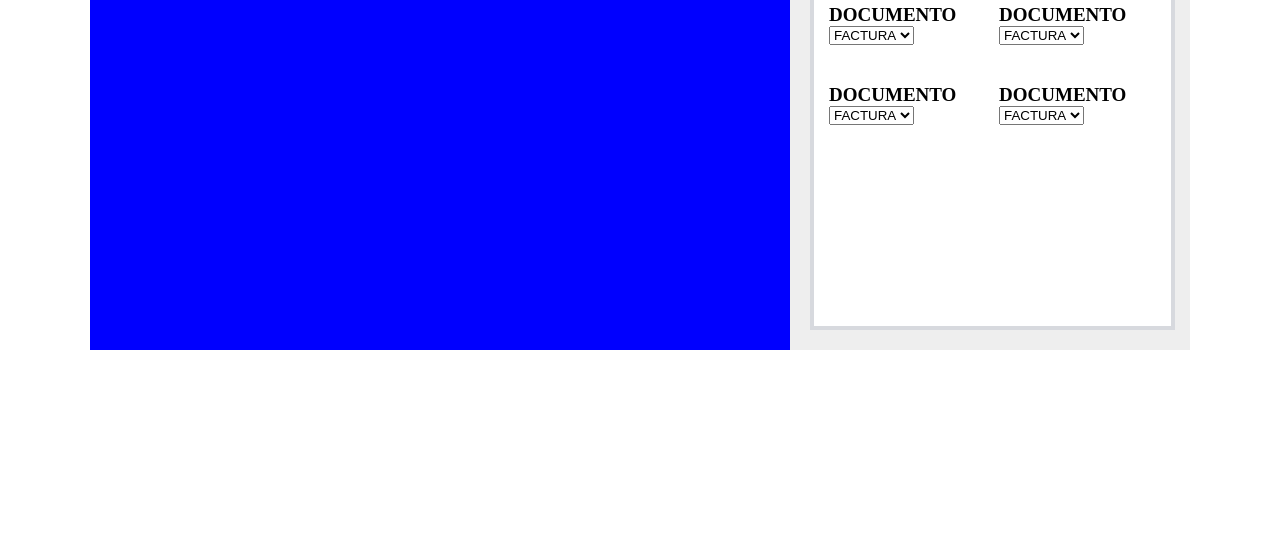
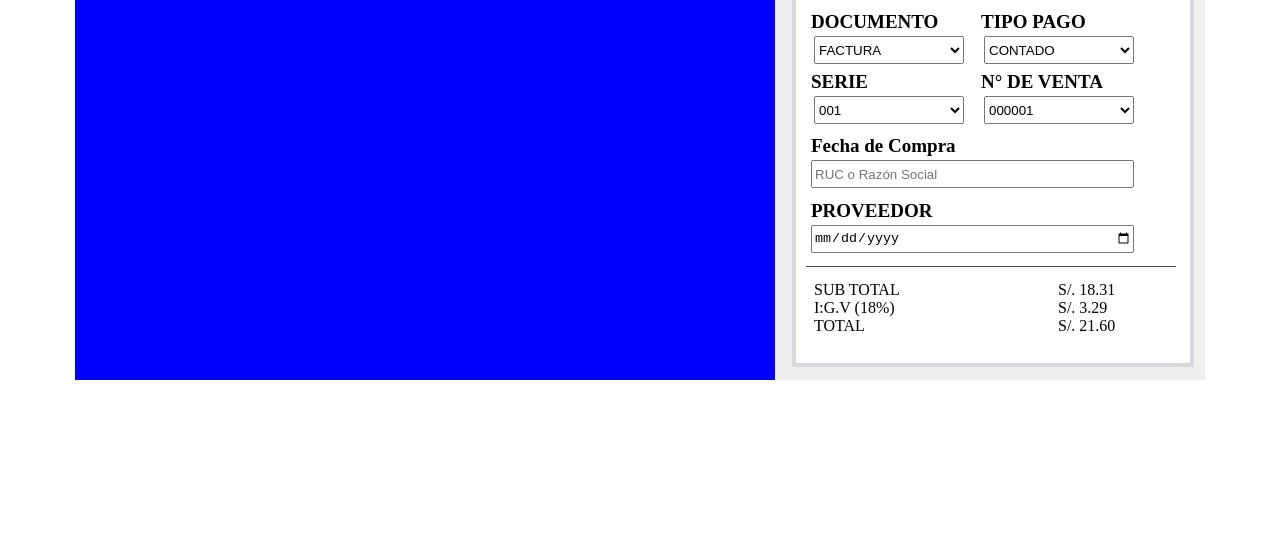
Before and after one commit to MP3003K/Formulario-de-ventas, a plain HTML site: page index.html in a window 1280 px wide. Shown: the part 250-800 px from the top of the page. Drawn offline with Linux system fonts and the light colour scheme.

Commit message:
maqueta izq

```diff
--- a/CSS/estilo.css
+++ b/CSS/estilo.css
@@ -4,8 +4,8 @@
     box-sizing: border-box;
 }
 .Contenedor{
-width: 1100px;
-height:500px;
+width: 1130px;
+height:530px;
 background-color: black;
 padding: 0 auto;
 margin-top: 100px;
@@ -13,25 +13,26 @@ margin-top: 100px;
 .C_I{
     float: left;
     width: 700px;
-    height: 500px;
+    height: 530px;
     background-color: blue;
 }
 .C_D{
     float: left;
-    width: 400px;
-    height: 500px;
+    width: 430px;
+    height: 530px;
     background-color: #EEEEEE;
-    padding: 20px;
+    padding: 17px;
 }
 .C_D_S{
-    width:365px;
-    height: 120px;
+    width:400px;
+    height: 130px;
     float: left;
 
     background-color: rgb(250, 3, 36);
     color: white;
     font-size: 60px;
-padding: 25px 72px;
+padding: 25px 79px;
+margin-top: 0px;
 }
 .L_01{
     color: black;
@@ -39,8 +40,8 @@ padding: 25px 72px;
 }
 .C_D_I{
     background-color: white;
-    width: 365px;
-    height: 460px;
+    width: 402px;
+    height: 500px;
     border: 4px solid rgba(139, 146, 159, 0.347);
     /*display: flex;
     flex-direction: row;*/
@@ -48,7 +49,49 @@ padding: 25px 72px;
 
 .F_01{
     width: 170px;
-    height: 80px;
+    height: 60px;
   float: left;
   padding: 14px 15px;
+
 }
+.F_02{
+    width: 370px;
+    height: 65px;
+  float: left;
+  padding: 18px 15px;
+
+}
+.C_2{
+    width: 323px;
+    height: 28px;
+    margin-top: 3px;
+}
+.C_1{
+    width: 150px;
+    height: 28px;
+    margin: 3px;
+    float: left;
+}
+.F_03{
+    float: left;
+    width: 200px;
+    height: 70px;
+    font-size: 16px;
+    padding: 14px 18px;
+}
+.F_04{
+    float: left;
+    width: 190px;
+    height: 120px;
+    font-size: 16px;
+    padding: 14px 62px;
+}
+.raya{
+    float: left;
+    width: 370px;
+
+    margin-top: 19px;
+    margin-left: 10px;
+    height: 1px;
+   background-color: rgb(71, 70, 70);
+}
--- a/index.html
+++ b/index.html
@@ -32,42 +32,69 @@
 
 
             <div class="C_D_I">
-                <nav   class="F_01">
+                <nav class="F_01">
                     <h4 class="L_01">DOCUMENTO</h4>
-                    <select name="documento">
+                    <select name="documento" class="C_1" >
 
                         <option>FACTURA</option>
 
                     </select>
                 </nav>
 
-                <nav   class="F_01">
-                    <h4 class="L_01">DOCUMENTO</h4>
-                    <select name="documento">
+                <nav class="F_01">
+                    <h4 class="L_01">TIPO PAGO</h4>
+                    <select class="C_1"  name="documento">
 
-                        <option>FACTURA</option>
+                        <option>CONTADO</option>
 
                     </select>
                 </nav>
-                <nav   class="F_01">
-                    <h4 class="L_01">DOCUMENTO</h4>
-                    <select name="documento">
+                <nav class="F_01">
+                    <h4 class="L_01"  >SERIE</h4>
+                    <select name="documento" class="C_1">
 
-                        <option>FACTURA</option>
+                        <option>001</option>
 
                     </select>
                 </nav>
 
-                <nav   class="F_01">
-                    <h4 class="L_01">DOCUMENTO</h4>
-                    <select name="documento">
+                <nav class="F_01">
+                    <h4 class="L_01">N° DE VENTA</h4>
+                    <select class="C_1" name="documento">
 
-                        <option>FACTURA</option>
+                        <option>000001</option>
 
                     </select>
                 </nav>
 
+                <nav class="F_02">
+                    <h4 class="L_01">Fecha de Compra</h4>
 
+
+                        <input class="C_2" type="text" name="" placeholder="RUC o Razón Social" id="">
+
+                    </select>
+                </nav>
+                <nav class="F_02">
+                    <h4 class="L_01">PROVEEDOR</h4>
+                    <input type="date" class="C_2"  name="" id="">
+
+                </nav>
+                <div class="raya"></div>
+                <div class="F_03">
+                    <p>SUB TOTAL</p>
+                    <p>I:G.V (18%)</p>
+                    <p>TOTAL</p>
+
+
+                </div>
+                <div class="F_04">
+                    <p>S/. 18.31</p>
+                    <p>S/. 3.29</p>
+                    <p>S/. 21.60</p>
+                </div>
+                <div>
+                </div>
             </div>
 
         </section>
```
